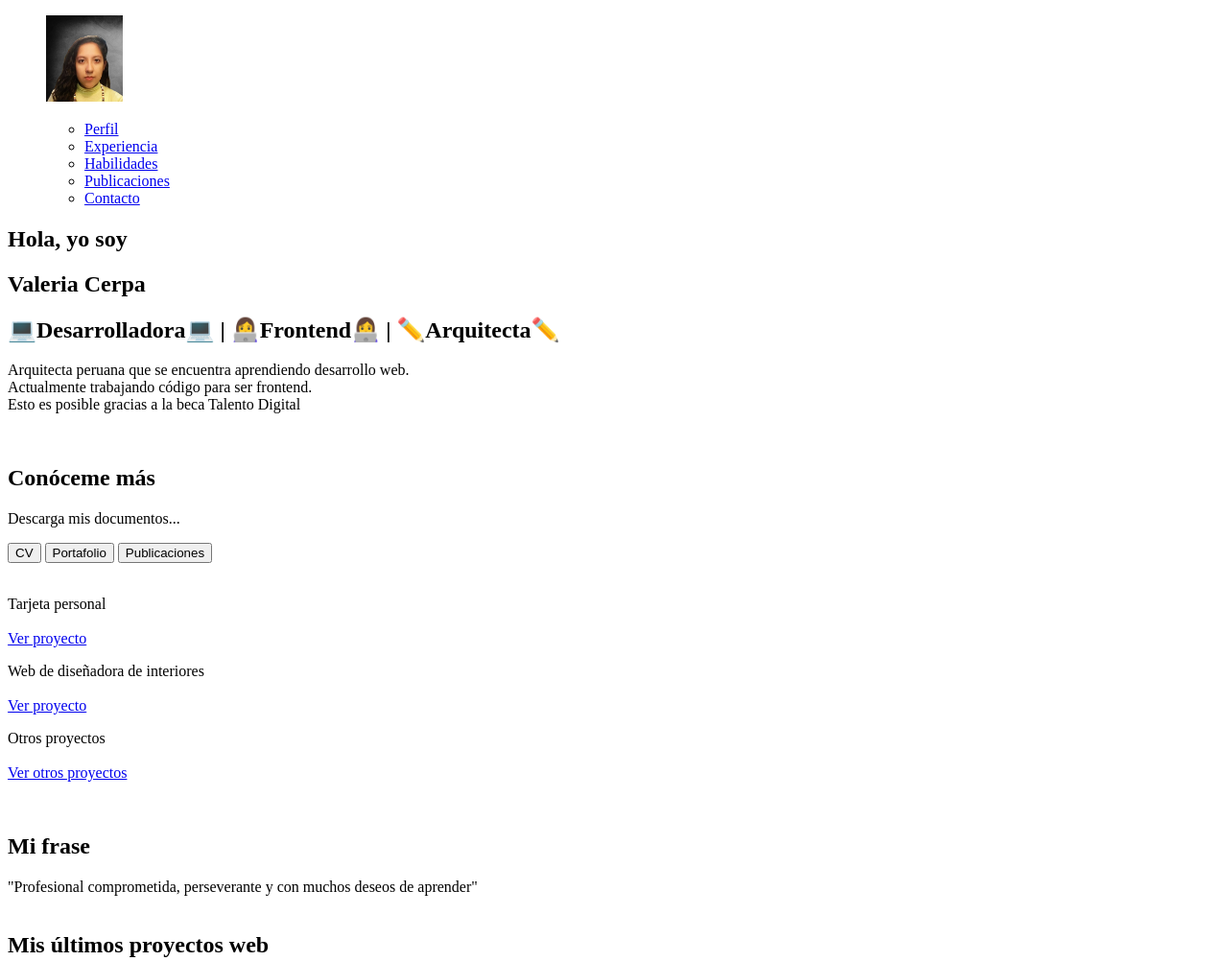
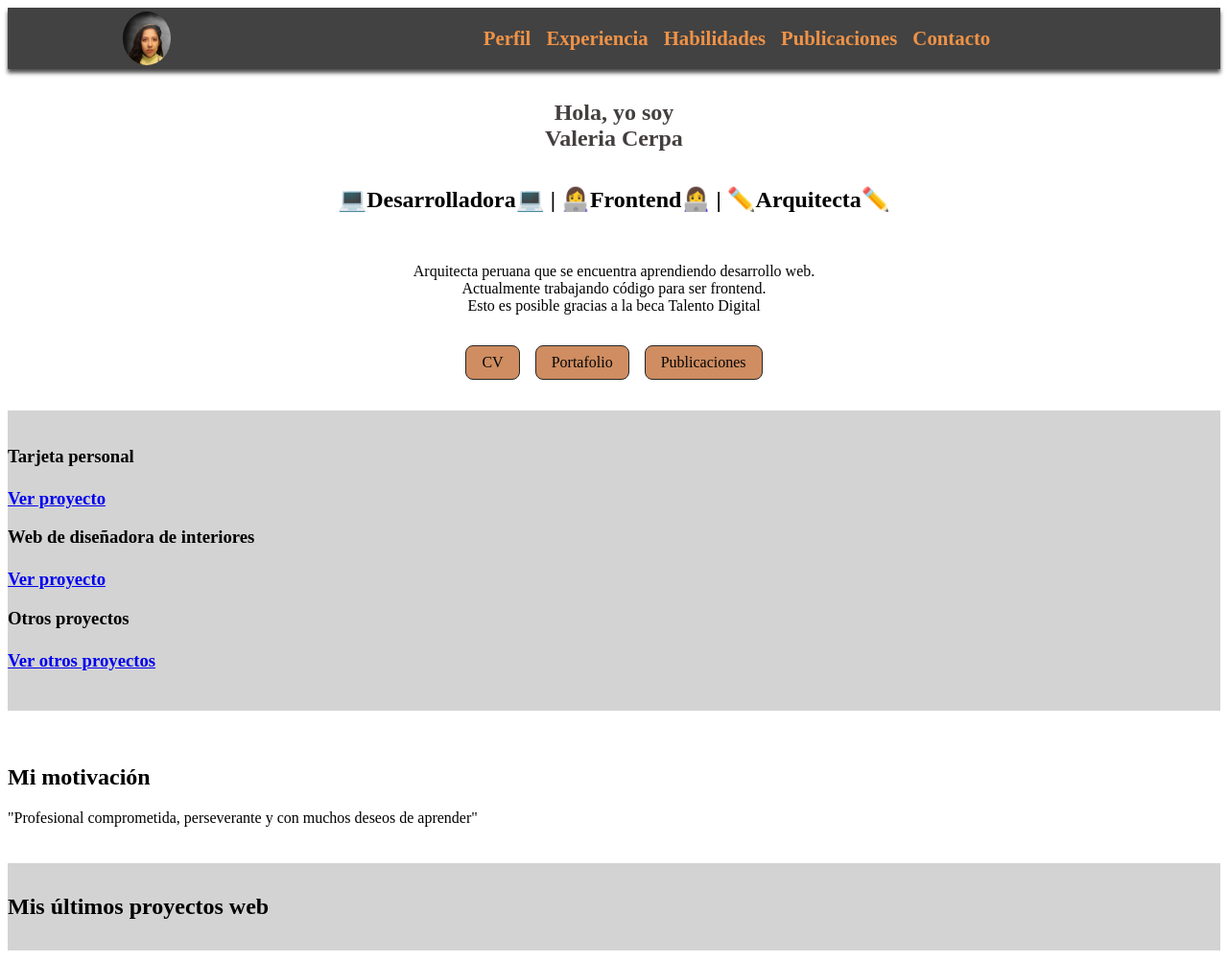
Before and after one commit to vcerpasalas/portafolio, a plain HTML site: page index.html in a window 1280 px wide. Shown: the top 1002 px of the page at 96% size. Drawn offline with Linux system fonts and the light colour scheme.

Commit message:
Extra work for the project: CSS styles

```diff
--- /dev/null
+++ b/css/style.css
@@ -0,0 +1,123 @@
+.header {
+    background-color: rgb(66, 66, 66);
+    position: sticky;
+    top: 0;
+    z-index: 100;
+    box-shadow: 0 0.25rem 0.25rem 0 rgb(80, 79, 79);
+}
+
+.header-nav {
+    display: flex;
+    align-items: center;
+    justify-content: space-between;
+    max-width: 1024px;
+    height: 4rem;
+    padding: 0 2rem;
+    margin: auto;
+}
+
+.header-nav__link-logo-container {
+    height: 3.5rem;
+}
+
+.header-nav__link-logo {
+    height: 100%;
+    border-radius: 50%;
+}
+
+.header-nav__link-list {
+    position: fixed;
+    color: rgb(54, 54, 54);
+    display: flex;
+    align-items: center;
+    justify-content: center;
+    width: 100%;
+    gap: 1rem;
+    margin: 0;
+    padding: 0;
+    transition: all 0.5s;
+}
+
+.header-nav__link-item {
+    list-style: none;
+}
+
+.header-nav__link {
+    text-decoration: none;
+    font-size: 1.3rem;
+    font-weight: 700;
+    color: rgb(238, 146, 71);
+    transition: all 0.25s;
+}
+
+.header-nav__link:hover {
+    color: rgb(157, 218, 134);
+}
+
+.main {
+    width: 100%;
+}
+
+.perfil {
+    text-align: center;
+    padding: 2rem 0;
+}
+
+.perfil-container {
+    padding: 0 2rem;
+}
+
+.perfil__info {
+    display: flex;
+    flex-direction: column;
+    gap: 1rem;
+}
+
+.perfil__info-title {
+    color: rgb(68, 63, 63);
+    margin: 0;
+}
+
+.perfil__info-description {
+    font-weight: 500;
+    font-size: 0.8rem;
+    margin: 0;
+}
+
+.perfil__info-link-container {
+    display: flex;
+    justify-content: center;
+    gap: 1rem;
+}
+
+.perfil__info-link {
+    background-color: rgb(207, 141, 97);
+    border: 0.1rem solid rgb(37, 37, 37);
+    padding: 0.5rem 1rem;
+    border-radius: 0.5rem;
+    text-decoration: none;
+    color: rgb(5, 5, 5);
+    transition: all 0.5s;
+}
+
+.perfil__info-link:hover {
+    border: 0.1rem solid black;
+    background-color: rgb(172, 214, 75);
+    color: rgb(44, 44, 44);
+}
+
+.last-projects {
+    background-color: lightgray;
+    justify-content: center;
+}
+
+.experience__area,
+.opinions__media,
+.my__skills,
+.last__projects,
+.contact__me,
+.thanks {
+    background-color: lightgrey;
+    color: var(--inverse-text-color);
+    padding: 2rem 0;
+}
--- a/index.html
+++ b/index.html
@@ -1,5 +1,5 @@
 <!DOCTYPE html>
-<html lang="en">
+<html lang="es">
 
 <head>
     <meta charset="UTF-8">
@@ -7,7 +7,7 @@
     <meta name="viewport" content="width=device-width, initial-scale=1.0">
 
     <title>Valeria Cerpa</title>
-    <link rel="stylesheet" href="./css/html.css" />
+    <link rel="stylesheet" href="./css/style.css" />
 
     <!-- Primary Meta Tags -->
     <title>GitHub - vcerpasalas/portafolio</title>
@@ -18,7 +18,7 @@
     <meta property="og:type" content="website">
     <meta property="og:url" content="https://github.com/vcerpasalas/portafolio">
     <meta property="og:title" content="GitHub - vcerpasalas/portafolio">
-    <meta property="og:description" content="Web portafolio corresponiente al reto N° 1">
+    <meta property="og:description" content="Web portafolio correspondiente al reto N° 1">
     <meta property="og:image"
         content="https://opengraph.githubassets.com/8020a059901d6ca1142a07d094df4f5bd37fe13fd4b3018f958afd1945c67bb8/vcerpasalas/portafolio">
 
@@ -29,56 +29,73 @@
     <meta property="twitter:description" content="Web portafolio corresponiente al reto N° 1">
     <meta property="twitter:image"
         content="https://opengraph.githubassets.com/8020a059901d6ca1142a07d094df4f5bd37fe13fd4b3018f958afd1945c67bb8/vcerpasalas/portafolio">
+
+    <link rel="preconnect" href="https://fonts.googleapis.com" />
+    <link rel="preconnect" href="https://fonts.gstatic.com" crossorigin />
+    <link href="https://fonts.googleapis.com/css2?family=Open+Sans:wght@300;400;500;700&display=swap"
+        rel="stylesheet" />
+
 </head>
 
-<body class="body">
 <header class="header">
-        <nav class="nav">
-            <figure class="profile__photo">
-                <a href="#profile" class="nav__link nav__link--flex-x"></a>
-                <img src="./Foto/foto-valeria.jpg" alt="Valeria Cerpa" class="nav__logo" width="80" /><br>
+    <nav class="header-nav">
+        <a href="#perfil" class="header-nav__link-logo-container">
+            <img src="./Foto/foto-valeria.jpg" alt="Valeria Cerpa" class="header-nav__link-logo" /><br>
         </a>
-            </figure>
-            <ul class="nav__list" id="menu">
-                <ul>
-                    <li><a href="#">Perfil</a></li>
-                    <li><a href="#">Experiencia</a></li>
-                    <li><a href="#">Habilidades</a></li>
-                    <li><a href="#">Publicaciones</a></li>
-                    <li><a href="#">Contacto</a></li>
+        <ul class="header-nav__link-list">
+            <li class="header-nav__link-item">
+                <a href="#perfil" class="header-nav__link">Perfil</a>
+            </li>
+            <li class="header-nav__link-item">
+                <a href="#experiencia" class="header-nav__link">Experiencia</a>
+            </li>
+            <li class="header-nav__link-item">
+                <a href="#habilidades" class="header-nav__link">Habilidades</a>
+            </li>
+            <li class="header-nav__link-item">
+                <a href="#publicaciones" class="header-nav__link">Publicaciones</a>
+            </li>
+            <li class="header-nav__link-item">
+                <a href="#contacto" class="header-nav__link">Contacto</a>
+            </li>
         </ul>
     </nav>
 </header>
 
 <main class="main">
-        <section class="profile py-2 px-2" id="profile">
-            <h1 class="profile__title">Hola, yo soy</h1>
-            <h1 class="profile__title">Valeria Cerpa</h1>
+    <article class="perfil " id="perfil">
+        <div class="perfil-container">
+            <div class="perfil__info animate__animated  animate__fadeInLeft">
+                <h1 class="perfil__info-title">Hola, yo soy<br>Valeria Cerpa </h1>
                 <h2 class="role">💻Desarrolladora💻 | 👩‍💻Frontend👩‍💻 | ✏️Arquitecta✏️</h2>
-            <p class="profile__details">
+                <p class="perfil__details">
                     Arquitecta peruana que se encuentra aprendiendo desarrollo web.<br>
                     Actualmente trabajando código para ser frontend.<br>
                     Esto es posible gracias a la beca Talento Digital</p>
-            <div class="profile__about"><br>
-                <h2 class="profile__about-more">Conóceme más</h2>
-                <p>Descarga mis documentos...</p>
-                <button>CV</button>
-                <button>Portafolio</button>
-                <button>Publicaciones</button>
-            </div><br>
-            <aside class="last-projects">
-                <p>Tarjeta personal<br><br>
+                <div class="perfil__info-link-container">
+                    <a href="#" class="perfil__info-link">CV</a>
+                    <a href="#" class="perfil__info-link">Portafolio</a>
+                    <a href="#" class="perfil__info-link">Publicaciones</a>
+                </div>
+            </div>
+        </div>
+        </div>
+    </article>
+
+    <aside class="last-projects"><br>
+        <h3 class="last-projects__1">Tarjeta personal<br><br>
             <a href="https://vcerpasalas.github.io/tarjeta_presentacion/">Ver proyecto</a></p>
             <p>Web de diseñadora de interiores<br><br>
                 <a href="https://vcerpasalas.github.io/reto2_webconsultora/">Ver proyecto</a></p>
             <p>Otros proyectos<br><br>
-                    <a href="https://www.behance.net/">Ver otros proyectos</a></p>
+                <a href="https://www.behance.net/">Ver otros proyectos</a></p><br>
+        </h3>
     </aside>
     </section>
 </main><br>
 
-    <section class="table">
-        <h2>Mi frase</h2>
+<section class="frase">
+    <h2>Mi motivación</h2>
     <article class="phrase">
         "Profesional comprometida, perseverante y con muchos deseos de aprender"
     </article><br>
@@ -184,8 +201,8 @@
     <tbody>
         <tr>
             <td>Español</td>
-                <td><img src="https://upload.wikimedia.org/wikipedia/commons/8/89/Bandera_de_Espa%C3%B1a.svg"
-                        width="40"></td>
+            <td><img src="https://upload.wikimedia.org/wikipedia/commons/8/89/Bandera_de_Espa%C3%B1a.svg" width="40">
+            </td>
             </td>
             <td>
                 <ul>
@@ -230,7 +247,7 @@
 </section><br>
 
 <h2 class="experience__area">Experiencia en el área</h2>
-    <span class="experience__phrase">Soy una profesional comprometida con cada proyecto que trabajo. Tengo 2 años de
+<span>Soy una profesional comprometida con cada proyecto que trabajo. Tengo 2 años de
     experiencia en el área.</span><br><br><br>
 
 <strong class="experience__assistant">He sido participante de: </strong>
@@ -239,7 +256,7 @@
 <ol>1 publicación indexada</ol><br>
 
 <form class="form">
-        <h2>¿Deseas contactarme?</h2>
+    <h2 class="contact__me">¿Deseas contactarme?</h2>
     <label for="name">Nombre</label>
     <input type="text" id="name" placeholder="¿Cuál es tu nombre?" required />
     <hr />
@@ -298,11 +315,13 @@
     <input type="submit" value="Enviar">
     <input type="submit" value="Limpiar">
 </form><br>
-    <h3 class="thanks">¡Muchas gracias por contactarme!</h3>
+<div class="thanks">
+    <h3>¡Muchas gracias por contactarme!</h3>
     <p>Apenas reciba tu mensaje. Me contactaré contigo lo antes posible.</p>
+</div>
 </body>
 
-<footer class="footer">
+<footer class="footer"><br>
     <a href="https://www.linkedin.com/in/valeria-cerpa-salas-954713136/" class="footer__link-icon-container">
         <img src="https://image.flaticon.com/icons/png/512/174/174857.png" alt="LinkedIn" class="footer__link-icon"
             width="36px" />
@@ -327,6 +346,13 @@
         <img src="https://i.postimg.cc/65TVxg9t/world-globe.png" alt="Página Personal" class="footer__link-icon"
             width="36px" />
     </a>
+
+    <p class="footer-nav__credits">
+        Copyright &copy; 2022
+        <a href="#perfil" class="footer-nav__credits-author">Valeria Cerpa.
+        </a>
+        Todos los derechos reservados.
+    </p>
 </footer>
 </footer>
 
```
Lines whose indentation alone changed are shown as unchanged.
